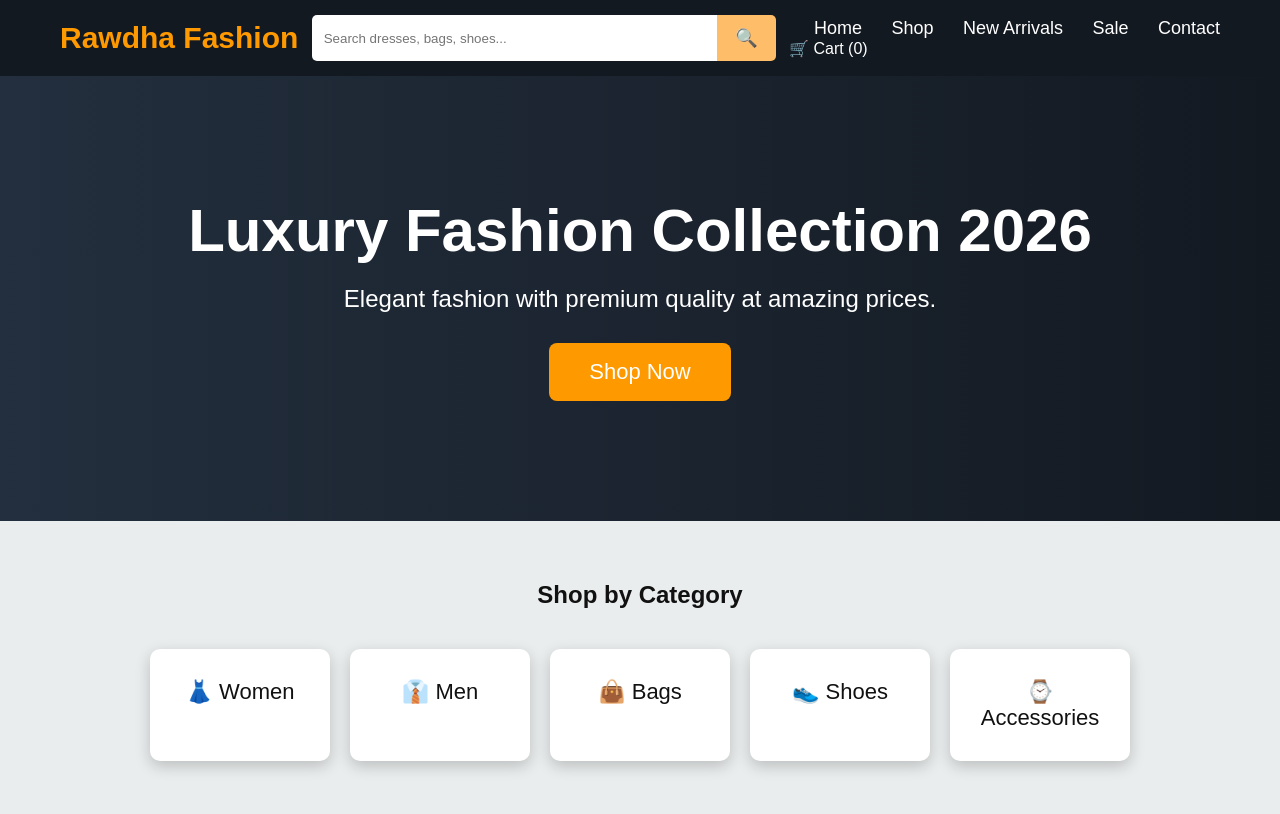
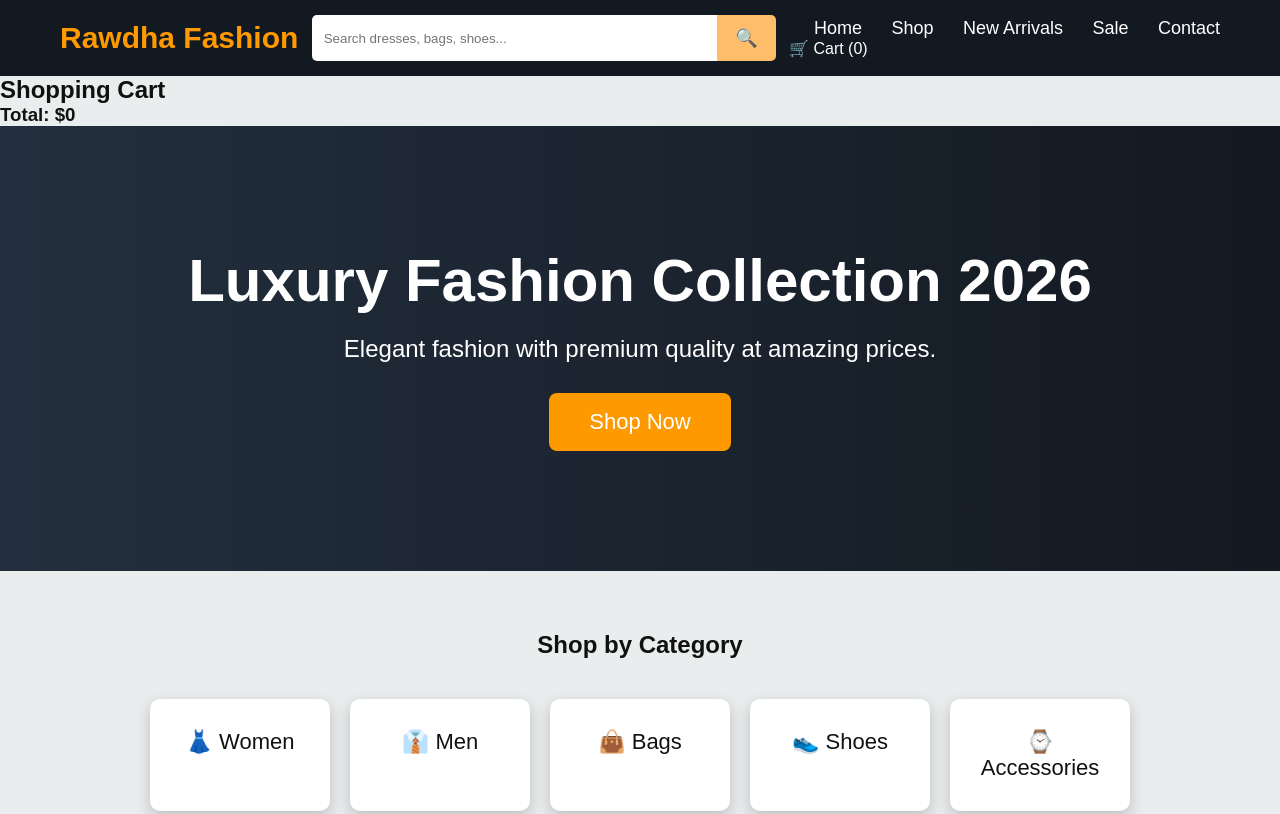
Before and after one commit to abdullahsrk16-cloud/rawdha-fashion-store, a plain HTML site: page index.html in a window 1280 px wide. Shown: the top 814 px of the page. Drawn offline with Linux system fonts and the light colour scheme.

Commit message:
Update index.html

```diff
--- a/index.html
+++ b/index.html
@@ -26,7 +26,13 @@
 </div>
   </nav>
 </header>
+<div id="cart-panel" class="cart-panel">
+    <h2>Shopping Cart</h2>
 
+    <ul id="cart-items"></ul>
+
+    <h3>Total: <span id="cart-total">$0</span></h3>
+</div>
 <section class="hero">
   <div class="hero-content">
     <h1>Luxury Fashion Collection 2026</h1>
```
